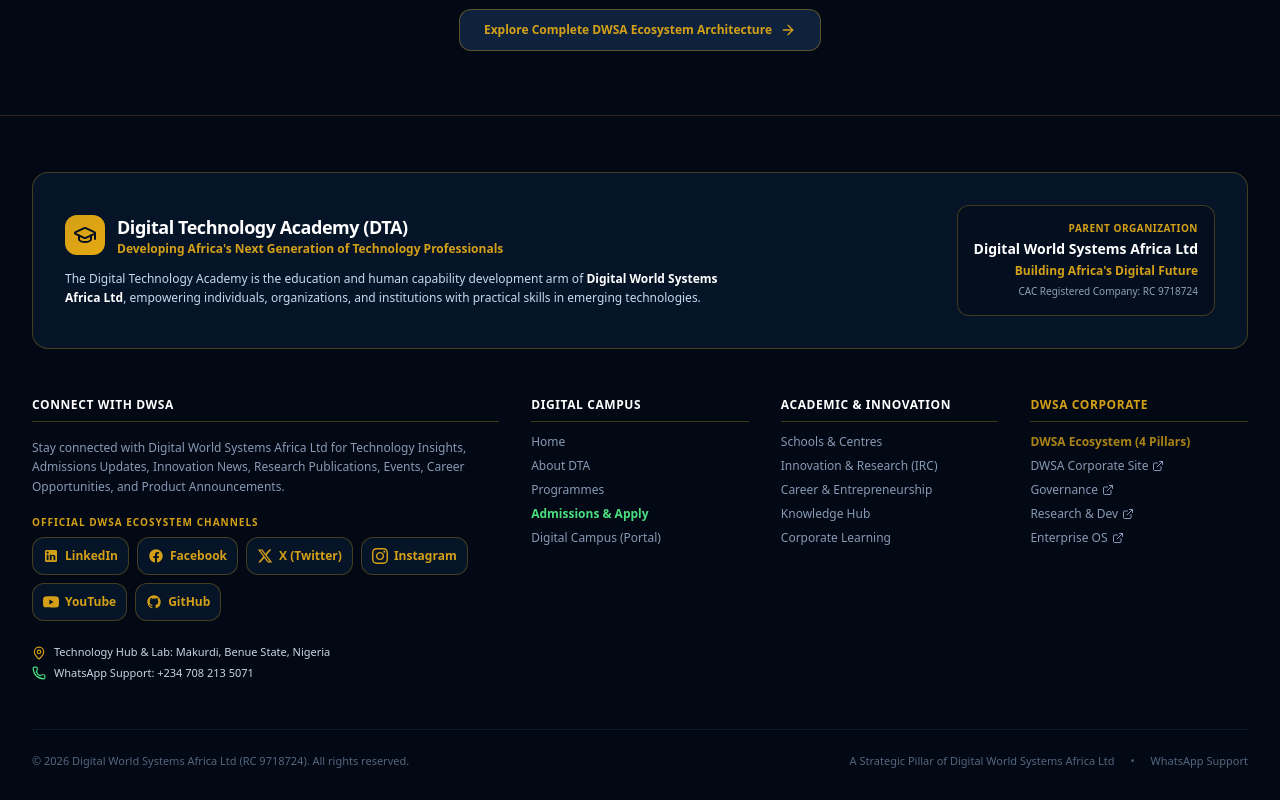
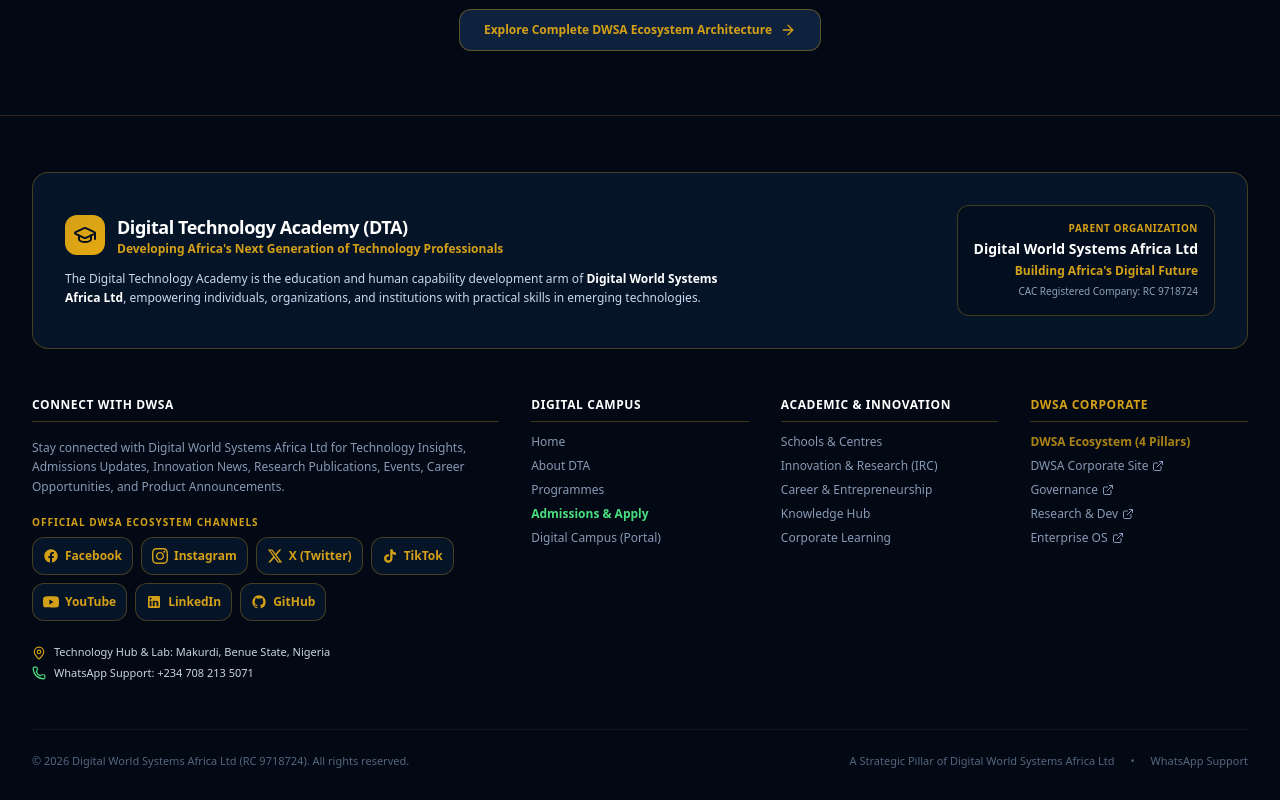
Before and after one commit to Ayar20/dwsa-website, a Next.js app: page / in a window 1280 px wide. Shown: the part 7907-8707 px from the top of the page. Built offline with nearby package versions, Linux system fonts and the light colour scheme.

Commit message:
fix(footer): update social media links to official corporate handles from dws-africa.vercel.app

```diff
--- a/src/components/PublicFooter.tsx
+++ b/src/components/PublicFooter.tsx
@@ -60,37 +60,51 @@
   );
 }
 
+function TiktokIcon({ className }: { className?: string }) {
+  return (
+    <svg className={className} fill="currentColor" viewBox="0 0 24 24" aria-hidden="true">
+      <path d="M19.59 6.69a4.83 4.83 0 0 1-3.77-4.25V2h-3.45v13.67a2.89 2.89 0 0 1-5.2 1.74 2.89 2.89 0 0 1 2.31-4.64 2.93 2.93 0 0 1 .88.13V9.4a6.84 6.84 0 0 0-1-.05A6.33 6.33 0 0 0 3 15.68a6.34 6.34 0 0 0 10.86 4.49A6.27 6.27 0 0 0 15.8 15V8.55a8.3 8.3 0 0 0 5.2 1.83V6.93a4.85 4.85 0 0 1-1.41-.24z"/>
+    </svg>
+  );
+}
+
 export default function PublicFooter() {
   const socialLinks = [
     {
-      href: "https://linkedin.com/company/dwsafrica",
-      label: "DWSA on LinkedIn",
-      icon: LinkedinIcon,
-      name: "LinkedIn",
-    },
-    {
-      href: "https://facebook.com/dwsafrica",
+      href: "https://www.facebook.com/digitalworldsystemsafrica",
       label: "DWSA on Facebook",
       icon: FacebookIcon,
       name: "Facebook",
     },
     {
-      href: "https://twitter.com/dwsafrica",
+      href: "https://www.instagram.com/digitalworld_africa",
+      label: "DWSA on Instagram",
+      icon: InstagramIcon,
+      name: "Instagram",
+    },
+    {
+      href: "https://x.com/dwsafrica",
       label: "DWSA on X (Twitter)",
       icon: TwitterIcon,
       name: "X (Twitter)",
     },
     {
-      href: "https://instagram.com/dwsafrica",
-      label: "DWSA on Instagram",
-      icon: InstagramIcon,
-      name: "Instagram",
+      href: "https://www.tiktok.com/@digitalwealth_sysafrica",
+      label: "DWSA on TikTok",
+      icon: TiktokIcon,
+      name: "TikTok",
     },
     {
-      href: "https://youtube.com/@dwsafrica",
+      href: "https://www.youtube.com/@digitalworldsystemsafrica",
       label: "DWSA on YouTube",
       icon: YoutubeIcon,
       name: "YouTube",
+    },
+    {
+      href: "https://www.linkedin.com/company/dwsafrica",
+      label: "DWSA on LinkedIn",
+      icon: LinkedinIcon,
+      name: "LinkedIn",
     },
     {
       href: "https://github.com/dwsafrica",
```
